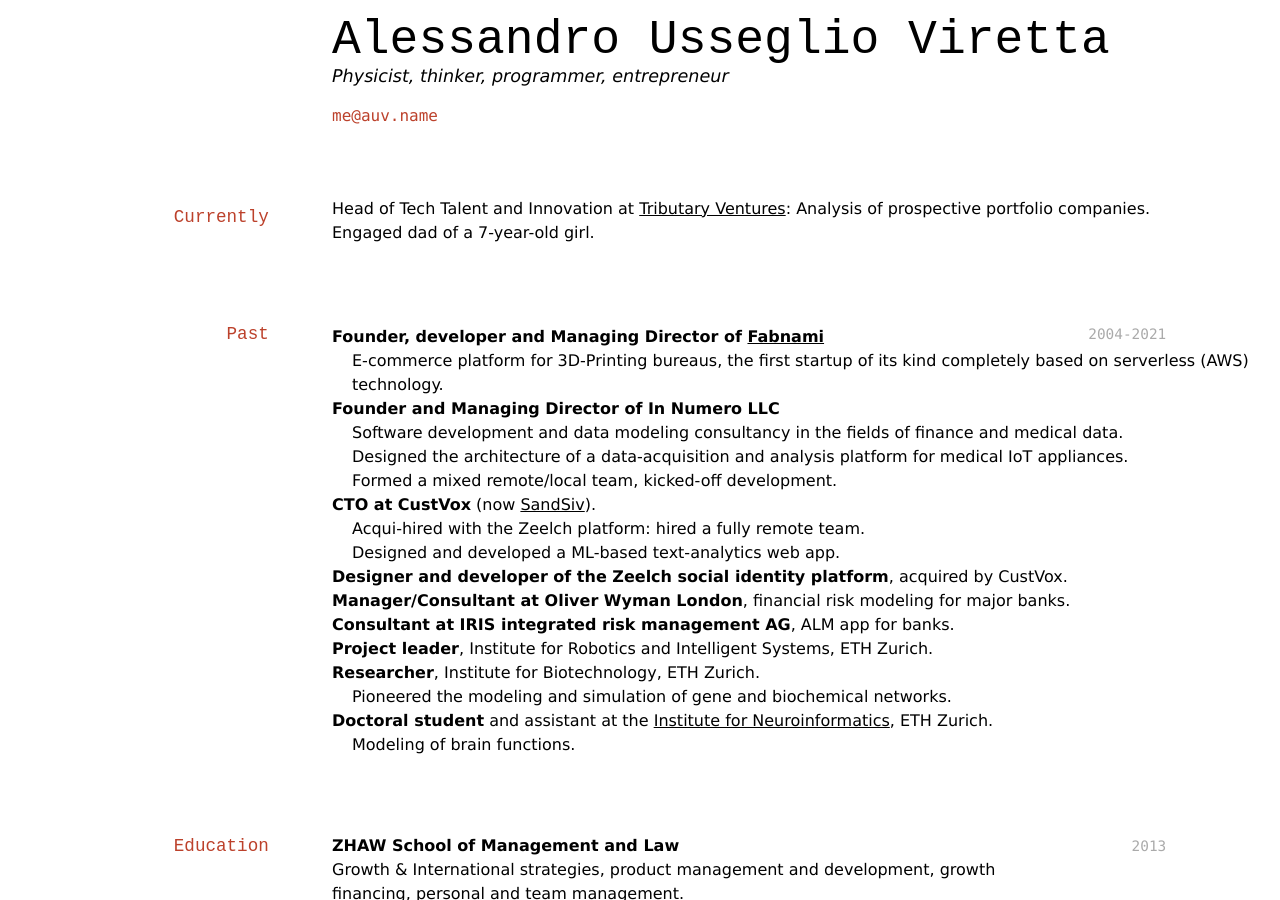
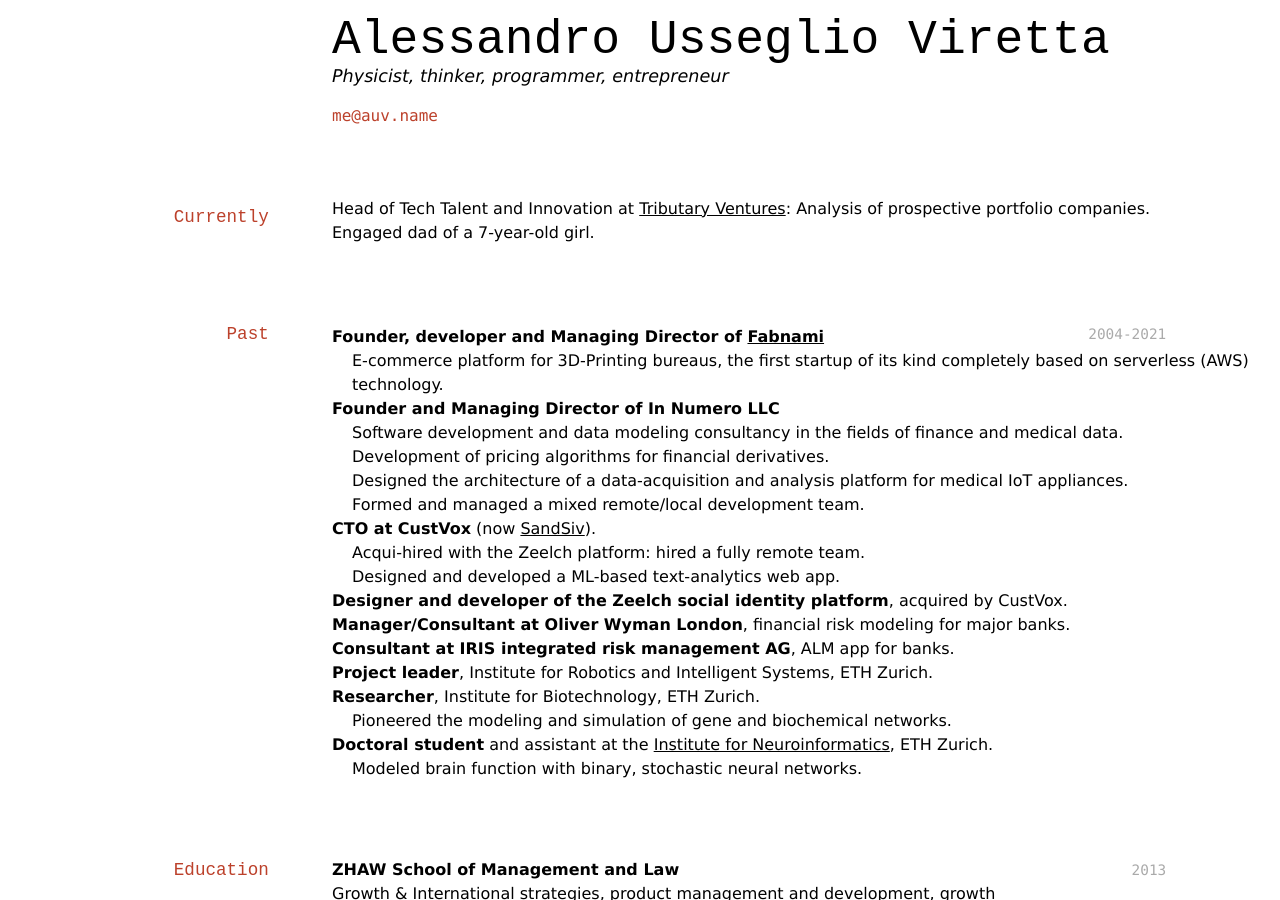
Before and after one commit to aus70/aus70.github.io, a Jekyll site: the page built from index.md, in a window 1280 px wide and 900 px high. Built offline with Jekyll 4.4.1, drawn with Linux system fonts in a browser that asks for light colours.

Commit message:
improved 'past' section

```diff
--- a/index.md
+++ b/index.md
@@ -22,8 +22,9 @@ Physicist, thinker, programmer, entrepreneur
 E-commerce platform for 3D-Printing bureaus, the first startup of its kind completely based on serverless (AWS) technology.
 * __Founder and Managing Director of In Numero LLC__\
 Software development and data modeling consultancy in the fields of finance and medical data.\
+Development of pricing algorithms for financial derivatives.\
 Designed the architecture of a data-acquisition and analysis platform for medical IoT appliances.\
-Formed a mixed remote/local team, kicked-off development.
+Formed and managed a mixed remote/local development team.
 * __CTO at CustVox__ (now [SandSiv](https://sandsiv.com)).\
 Acqui-hired with the Zeelch platform: hired a fully remote team.\
 Designed and developed a ML-based text-analytics web app.
@@ -34,7 +35,7 @@ Designed and developed a ML-based text-analytics web app.
 * __Researcher__, Institute for Biotechnology, ETH Zurich.\
 Pioneered the modeling and simulation of gene and biochemical networks.
 * __Doctoral student__ and assistant at the [Institute for Neuroinformatics](https://www.ini.uzh.ch/~ale/), ETH Zurich.\
-Modeling of brain functions.
+Modeled brain function with binary, stochastic neural networks.
 
 ## Education
 `2013`
```
